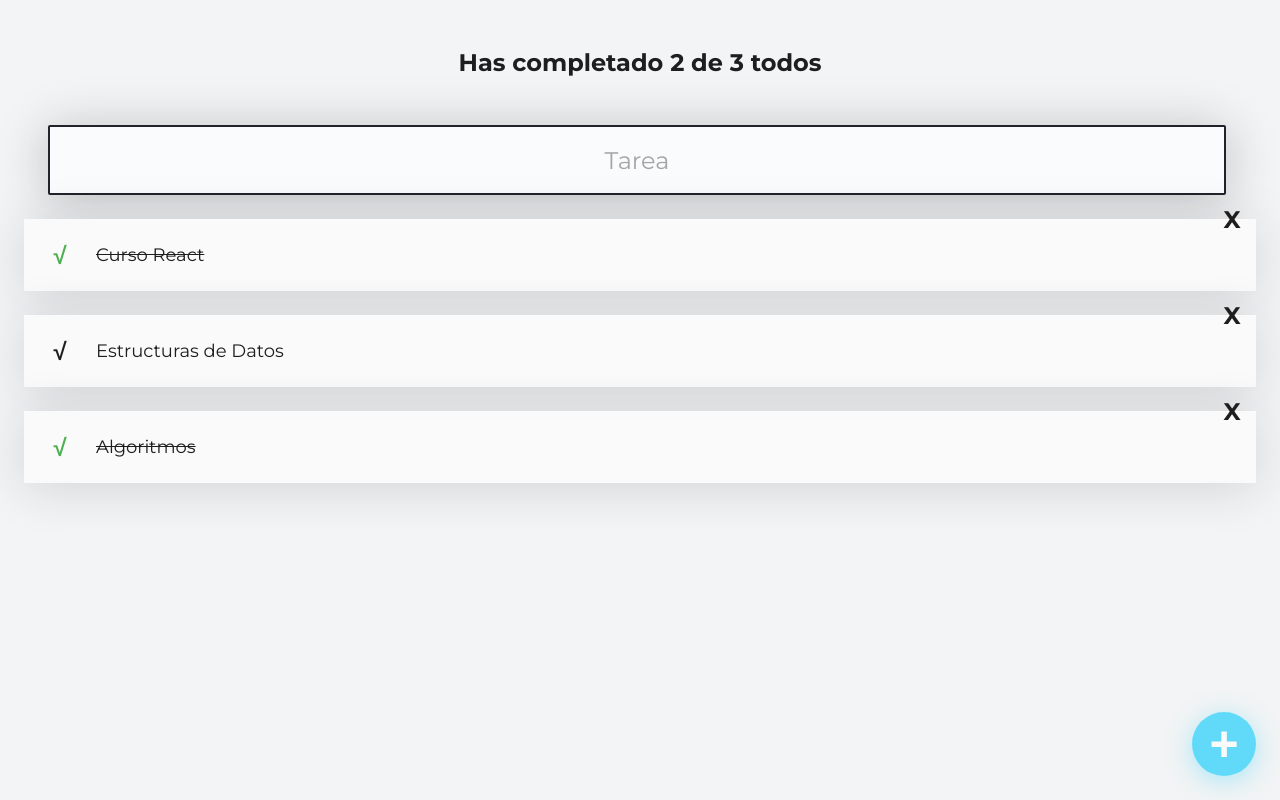
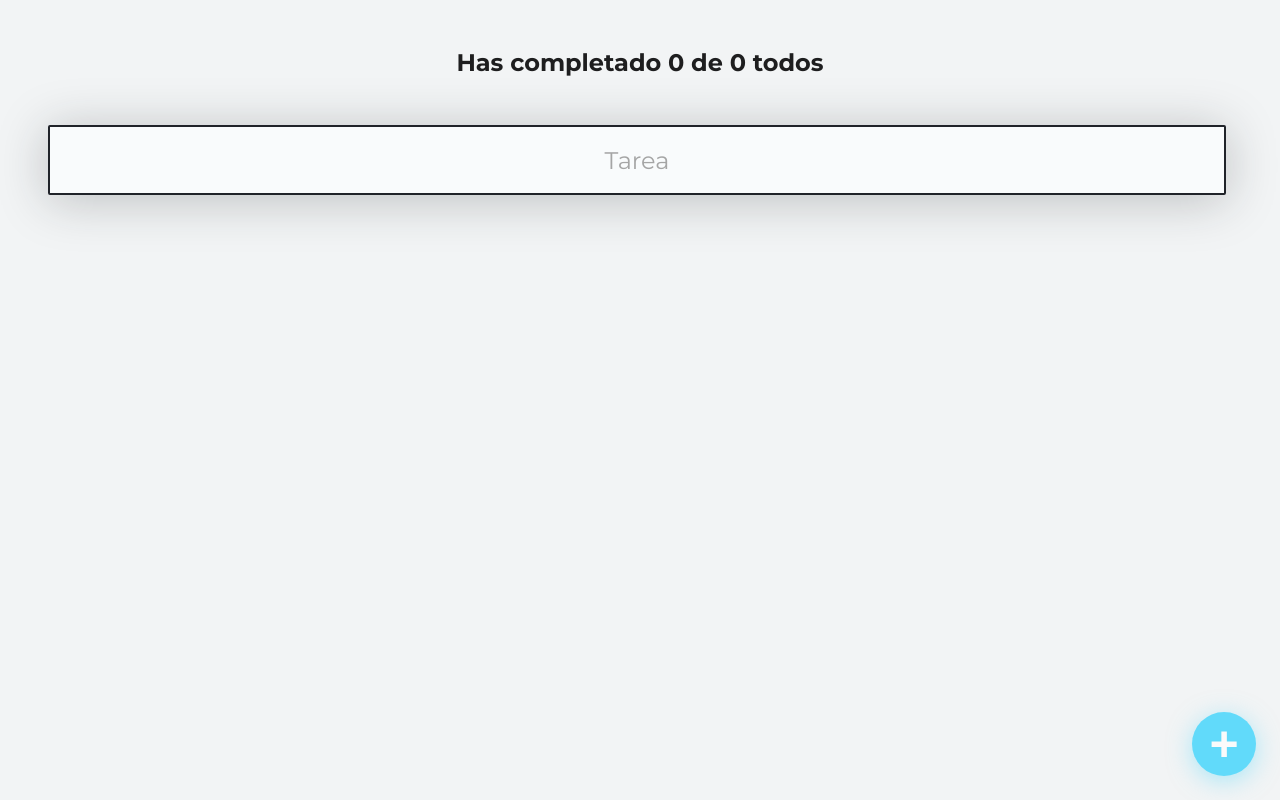
Before and after one commit to NicolasBQ/React-Todo, a React (Create React App) app: page / in a window 1280 px wide. Built offline with nearby package versions, Linux system fonts and the light colour scheme.

Commit message:
Local Storage

```diff
--- a/src/App/App.js
+++ b/src/App/App.js
@@ -1,16 +1,26 @@
 import React from 'react';
 import { AppUI } from './AppUI';
 
-const defaultTodos = [
-  { text: 'Curso React', completed: true },
-  { text: 'Estructuras de Datos', completed: false },
-  { text: 'Algoritmos', completed: true },
-]
+// const defaultTodos = [
+//   { text: 'Curso React', completed: true },
+//   { text: 'Estructuras de Datos', completed: false },
+//   { text: 'Algoritmos', completed: true },
+// ]
 
 // React.Fragment -> Etiqueta invisible
 
 function App() {
-  const [todos, setTodos] = React.useState(defaultTodos);
+  const localStorageTodos = localStorage.getItem('TODOS_V1');
+  let parsedTodos;
+  if(!localStorageTodos) {
+    localStorage.setItem('TODOS_V1', JSON.stringify([]));
+    parsedTodos = [];
+  } else {
+    parsedTodos = JSON.parse(localStorage.getItem('TODOS_V1'));
+  }
+
+
+  const [todos, setTodos] = React.useState(parsedTodos);
   const [searchValue, setSearchValue] = React.useState('');
 
   const completedTodos = todos.filter(todo => !!todo.completed).length;
@@ -24,7 +34,6 @@ function App() {
     searchedTodos = todos;
   }
 
-
   return (
     <AppUI
           totalTodos={totalTodos}
@@ -32,8 +41,8 @@ function App() {
           searchValue={searchValue}
           setSearchValue={setSearchValue}
           searchedTodos={searchedTodos}
+          setTodos={setTodos}
           todos={todos}
-          setTodos={setTodos}
     />
   );
 }
--- a/src/TodoItem/TodoItem.js
+++ b/src/TodoItem/TodoItem.js
@@ -2,6 +2,12 @@ import React from "react";
 import './TodoItem.css';
 
 const TodoItem = (props) => {
+
+    const saveTodos = (newTodo) => {
+        localStorage.setItem('TODOS_V1', JSON.stringify(newTodo));
+        props.setTodos(newTodo);
+    }
+
     const completeTodo = (id) => {
         const newTodo = [...props.todos];
         if(newTodo[id].completed) {
@@ -9,13 +15,13 @@ const TodoItem = (props) => {
         } else {
           newTodo[id].completed = true;
         }
-        props.setTodos(newTodo);
+        saveTodos(newTodo);
       }
 
     const deleteTodo = (id) => {
         const newTodo = [...props.todos];
         newTodo.splice(id, 1);
-        props.setTodos(newTodo);
+        saveTodos(newTodo);
     }
 
     return(
```
